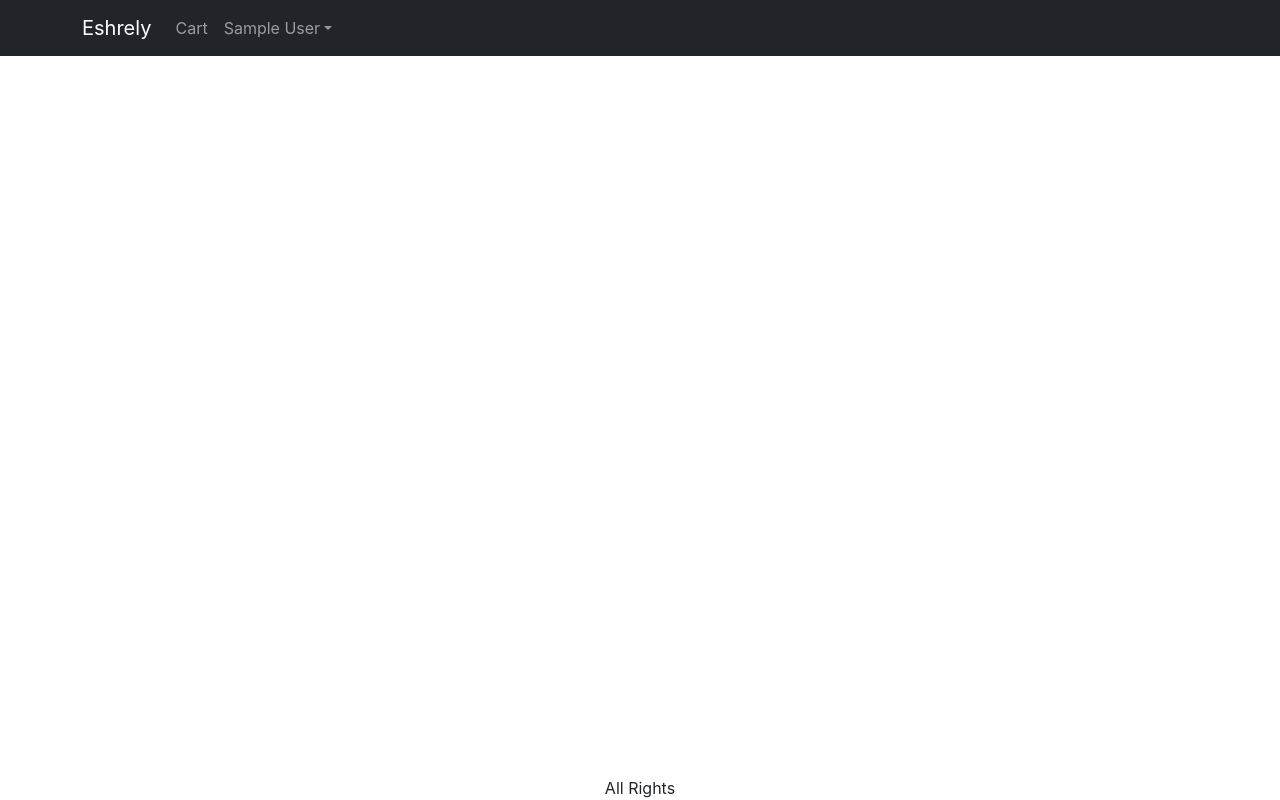
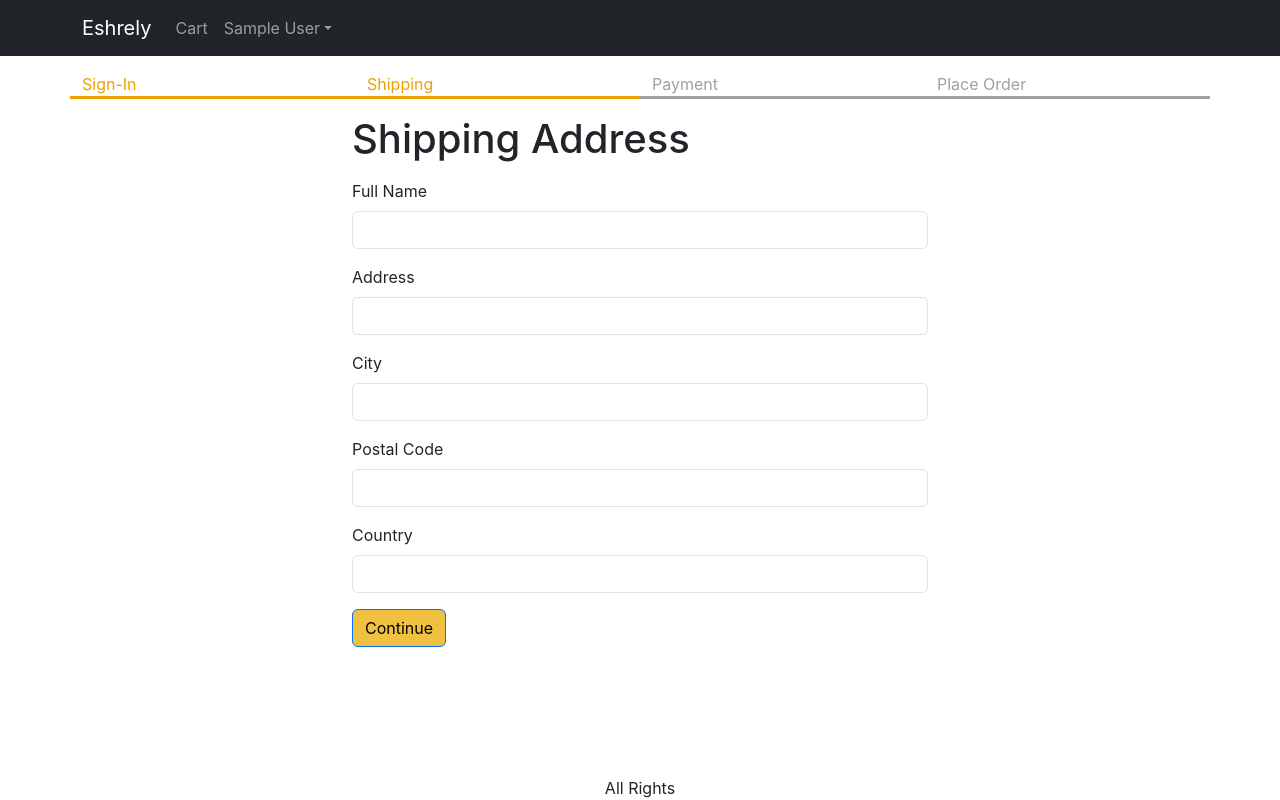
Before and after one commit to MElkmeshi/Eshrely, a React (Vite) app in the folder frontend/: page /shipping in a window 1280 px wide. Built offline with nearby package versions, Linux system fonts and the light colour scheme; sample sign-in values are in the browser's storage.

Commit message:
add shipiing

```diff
--- a/frontend/src/App.tsx
+++ b/frontend/src/App.tsx
@@ -13,6 +13,7 @@ import { useContext } from "react";
 import CartScreen from "./Screens/CartScreen";
 import SigninScreen from "./Screens/SigninScreen";
 import { NavDropdown } from "react-bootstrap";
+import ShippingScreen from "./Screens/ShippingScreen";
 
 function App() {
   const contextValue = useContext<ContextValue | null>(Store);
@@ -22,6 +23,8 @@ function App() {
   const signoutHandler = () => {
     ctxDispatch({ type: "USER_SIGNOUT" });
     localStorage.removeItem("userInfo");
+    localStorage.removeItem("shippingAddress");
+    localStorage.removeItem("cartItems");
   };
   return (
     <BrowserRouter>
@@ -79,6 +82,7 @@ function App() {
               <Route path="/cart" element={<CartScreen />}></Route>
               <Route path="/signin" element={<SigninScreen />}></Route>
               <Route path="/register" element={<div>Register</div>}></Route>
+              <Route path="/shipping" element={<ShippingScreen />}></Route>
             </Routes>
           </Container>
         </main>
--- /dev/null
+++ b/frontend/src/Components/CheckoutSteps.tsx
@@ -0,0 +1,28 @@
+import React from "react";
+import Row from "react-bootstrap/Row";
+import Col from "react-bootstrap/Col";
+
+interface CheckoutStepsProps {
+  step1?: boolean;
+  step2?: boolean;
+  step3?: boolean;
+  step4?: boolean;
+}
+
+const CheckoutSteps: React.FC<CheckoutStepsProps> = ({
+  step1,
+  step2,
+  step3,
+  step4,
+}) => {
+  return (
+    <Row className="checkout-steps">
+      <Col className={step1 ? "active" : ""}>Sign-In</Col>
+      <Col className={step2 ? "active" : ""}>Shipping</Col>
+      <Col className={step3 ? "active" : ""}>Payment</Col>
+      <Col className={step4 ? "active" : ""}>Place Order</Col>
+    </Row>
+  );
+};
+
+export default CheckoutSteps;
--- /dev/null
+++ b/frontend/src/Screens/ShippingScreen.tsx
@@ -0,0 +1,133 @@
+import { useState, useContext, useEffect } from "react";
+import { Button, Form } from "react-bootstrap";
+import { Helmet } from "react-helmet-async";
+import { ContextValue, Store } from "../Store";
+import { useNavigate } from "react-router-dom";
+import CheckoutSteps from "../Components/CheckoutSteps";
+
+interface ShippingInterface {
+  fullName: string;
+  address: string;
+  city: string;
+  postalCode: string;
+  country: string;
+}
+
+export default function ShippingScreen() {
+  const navigate = useNavigate();
+
+  const contextValue = useContext<ContextValue | null>(Store);
+  if (!contextValue) throw new Error("Store context not found");
+  const { state, dispatch: ctxDispatch } = contextValue;
+  const {
+    userInfo,
+    cart: { shippingAddress },
+  } = state;
+  const [shipping, setShipping] = useState(
+    shippingAddress || {
+      fullName: "",
+      address: "",
+      city: "",
+      postalCode: "",
+      country: "",
+    }
+  );
+  useEffect(() => {
+    if (!userInfo) {
+      navigate("/signin?redirect=/shipping");
+    }
+  }, [navigate, userInfo]);
+
+  const submitHandler = (e: React.FormEvent<HTMLFormElement>) => {
+    e.preventDefault();
+    ctxDispatch({
+      type: "SAVE_SHIPPING_ADDRESS",
+      payload: shipping,
+    });
+    localStorage.setItem("shippingAddress", JSON.stringify(shipping));
+    navigate("/payment");
+  };
+  return (
+    <>
+      <Helmet>
+        <title>Shipping Address</title>
+      </Helmet>
+      <CheckoutSteps step1 step2 />
+      <div className="small-container container">
+        <h1 className="my-3">Shipping Address</h1>
+        <Form onSubmit={submitHandler}>
+          <Form.Group className="mb-3" controlId="fullName">
+            <Form.Label>Full Name</Form.Label>
+            <Form.Control
+              value={shipping.fullName}
+              onChange={(e) => {
+                setShipping((prevLogin: ShippingInterface) => ({
+                  ...prevLogin,
+                  fullName: e.target.value,
+                }));
+              }}
+              required
+            />
+          </Form.Group>
+          <Form.Group className="mb-3" controlId="address">
+            <Form.Label>Address</Form.Label>
+            <Form.Control
+              value={shipping.address}
+              onChange={(e) => {
+                setShipping((prevLogin: ShippingInterface) => ({
+                  ...prevLogin,
+                  address: e.target.value,
+                }));
+              }}
+              required
+            />
+          </Form.Group>
+          <Form.Group className="mb-3" controlId="city">
+            <Form.Label>City</Form.Label>
+            <Form.Control
+              value={shipping.city}
+              onChange={(e) => {
+                setShipping((prevLogin: ShippingInterface) => ({
+                  ...prevLogin,
+                  city: e.target.value,
+                }));
+              }}
+              required
+            />
+          </Form.Group>
+          <Form.Group className="mb-3" controlId="postalCode">
+            <Form.Label>Postal Code</Form.Label>
+            <Form.Control
+              value={shipping.postalCode}
+              onChange={(e) => {
+                setShipping((prevLogin: ShippingInterface) => ({
+                  ...prevLogin,
+                  postalCode: e.target.value,
+                }));
+              }}
+              required
+            />
+          </Form.Group>
+          <Form.Group className="mb-3" controlId="country">
+            <Form.Label>Country</Form.Label>
+            <Form.Control
+              value={shipping.country}
+              onChange={(e) => {
+                setShipping((prevLogin: ShippingInterface) => ({
+                  ...prevLogin,
+                  country: e.target.value,
+                }));
+              }}
+              required
+            />
+          </Form.Group>
+          <div className="mb-3">
+            <Button variant="primary" type="submit">
+              Continue
+            </Button>
+          </div>
+        </Form>
+      </div>
+    </>
+  );
+}
--- a/frontend/src/Store.tsx
+++ b/frontend/src/Store.tsx
@@ -7,6 +7,13 @@ interface LoginInterface {
   name: string;
   token: string;
   _id: string;
+}
+interface ShippingInterface {
+  fullName: string;
+  address: string;
+  city: string;
+  postalCode: string;
+  country: string;
 }
 interface Action1 {
   type: "CART_ADD_ITEM" | "CART_REMOVE_ITEM";
@@ -19,12 +26,17 @@ interface Action2 {
 interface Action3 {
   type: "USER_SIGNOUT";
 }
-type Action = Action1 | Action2 | Action3;
+interface Action4 {
+  type: "SAVE_SHIPPING_ADDRESS";
+  payload: ShippingInterface;
+}
+type Action = Action1 | Action2 | Action3 | Action4;
 
 interface State {
   userInfo: LoginInterface | null;
   cart: {
     cartItems: ProductInterface[];
+    shippingAddress: ShippingInterface | null;
   };
 }
 export interface ContextValue {
@@ -33,11 +45,13 @@ export interface ContextValue {
 }
 const thelocalcart = localStorage.getItem("cartItems");
 const thelocaluser = localStorage.getItem("userInfo");
+const thelocalshipping = localStorage.getItem("shippingAddress");
 export const Store = createContext<ContextValue | null>(null);
 const initialState: State = {
-  userInfo: thelocaluser ? JSON.parse(thelocaluser) : {},
+  userInfo: thelocaluser ? JSON.parse(thelocaluser) : null,
   cart: {
     cartItems: thelocalcart ? JSON.parse(thelocalcart) : [],
+    shippingAddress: thelocalshipping ? JSON.parse(thelocalshipping) : {},
   },
 };
 
@@ -66,7 +80,12 @@ function reducer(state: State, action: Action): State {
     case "USER_SIGNIN":
       return { ...state, userInfo: action.payload as LoginInterface };
     case "USER_SIGNOUT":
-      return { ...state, userInfo: null };
+      return { cart: { cartItems: [], shippingAddress: null }, userInfo: null };
+    case "SAVE_SHIPPING_ADDRESS":
+      return {
+        ...state,
+        cart: { ...state.cart, shippingAddress: action.payload },
+      };
     default:
       return state;
   }
--- a/frontend/src/index.css
+++ b/frontend/src/index.css
@@ -28,6 +28,15 @@ main {
 .small-container {
   max-width: 600px;
 }
+.checkout-steps > div {
+  border-bottom: 0.2rem solid #a0a0a0;
+  color: #a0a0a0;
+}
+.checkout-steps > div.active {
+  border-bottom: 0.2rem solid #f0a000;
+  color: #f0a000;
+}
+
 /*.rating span:hover {
   cursor: pointer;
 }
```
